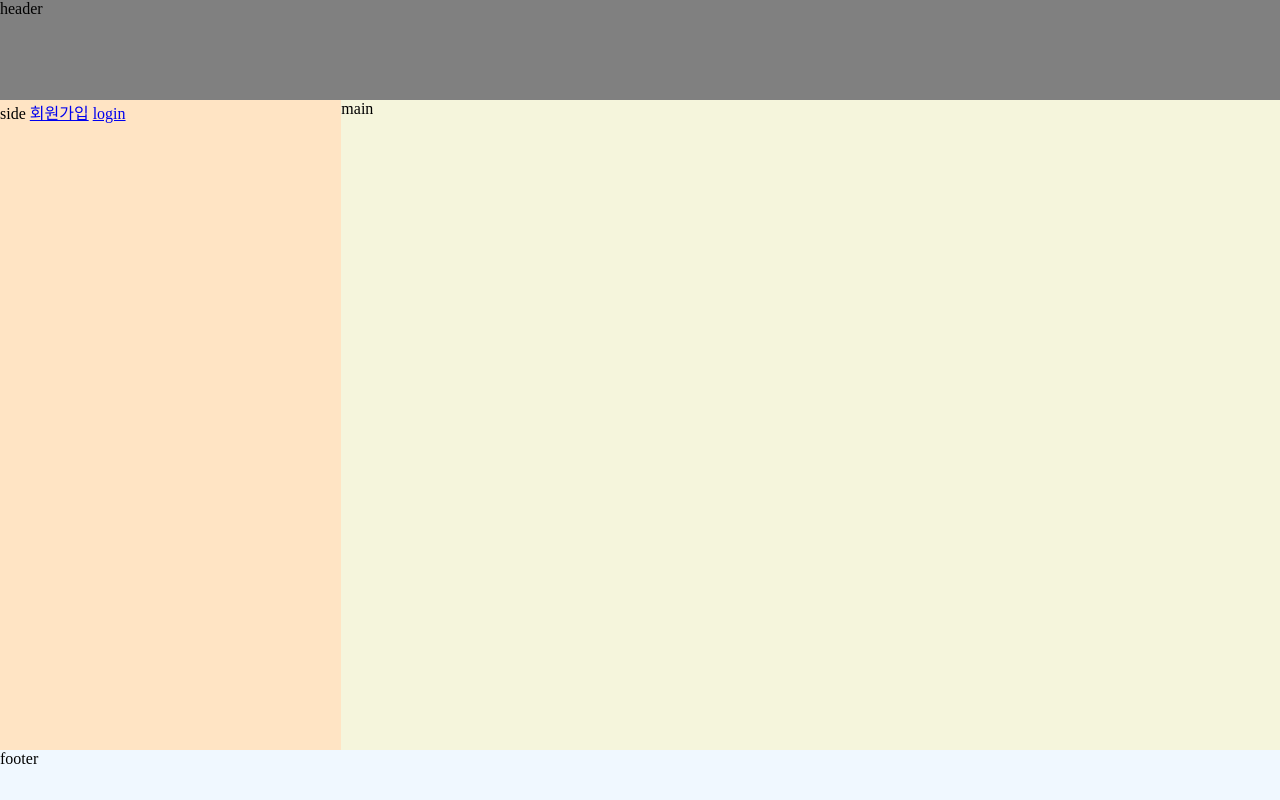
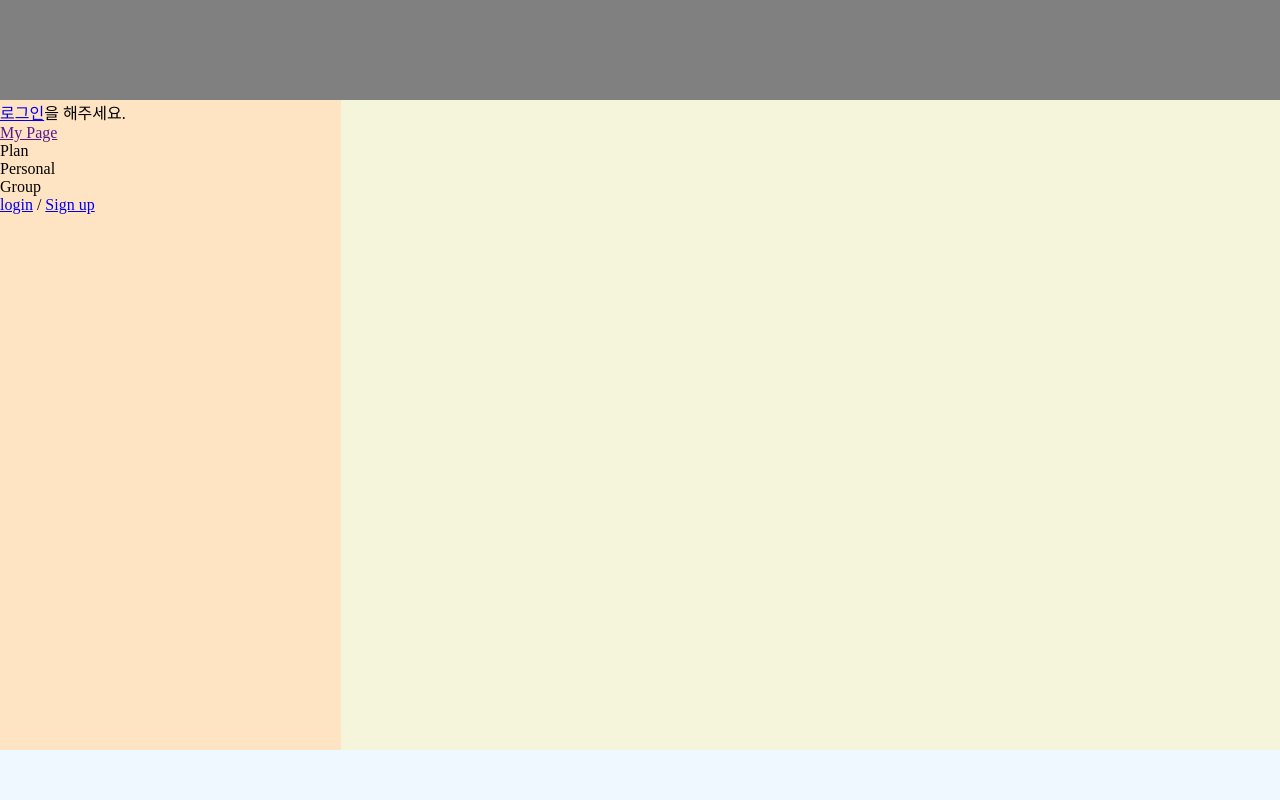
Before and after one commit to Tjdnjs/2022-H-UP-J-and-S-, a Flask app: page / in a window 1280 px wide. Run offline with Flask 2, Linux system fonts and the light colour scheme.

Commit message:
[update] index

```diff
--- a/templates/index.html
+++ b/templates/index.html
@@ -9,20 +9,33 @@
 </head>
 <body>
   <header>
-    header
+
   </header>
   <aside>
-    side
-    <a href="/user/register">회원가입</a>
-    <a href="/user">login</a>
+    <section id="menubar">
+      {% if not current_user.is_authenticated %}
+        <div><a href="/user">로그인</a>을 해주세요.</div>
+        <a href="">My Page</a><br>
+        <a>Plan</a><br>
+        <a>Personal</a><br>
+        <a>Group</a><br>
+        <div><a href="/user">login</a> / <a href="/user/register">Sign up</a></div>
+      {% else %}
+        <div>{{current_user.name}}님</div>
+        <a href="">My Page</a><br>
+        <a>Plan</a><br>
+        <a>Personal</a><br>
+        <a>Group</a><br>
+        <a href="/user/logout">Logout</a>
+      {% endif %}
 
-
+    </section>
   </aside>
   <main>
-    main
+
   </main>
   <footer>
-    footer
+
   </footer>
 </body>
 </html>
```
